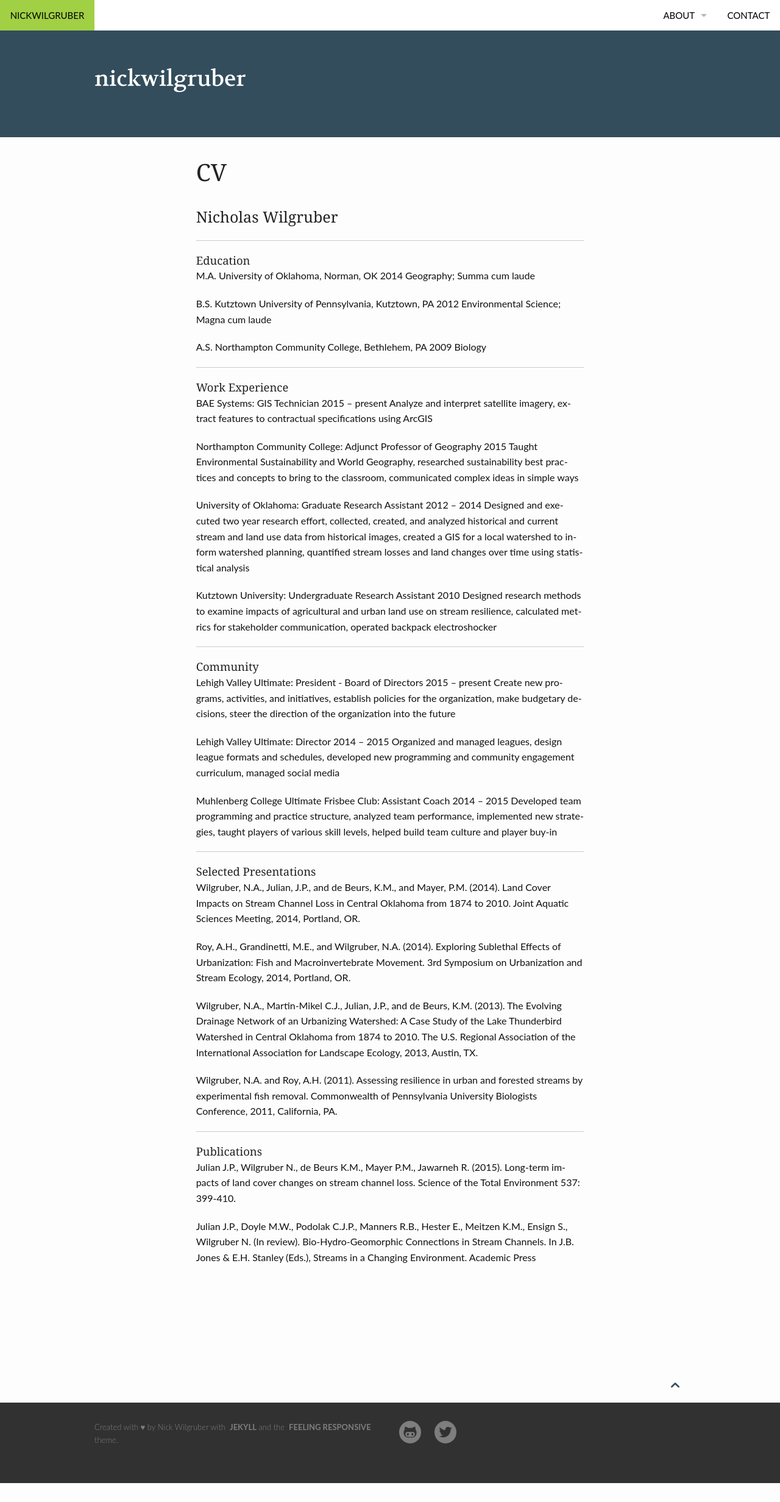
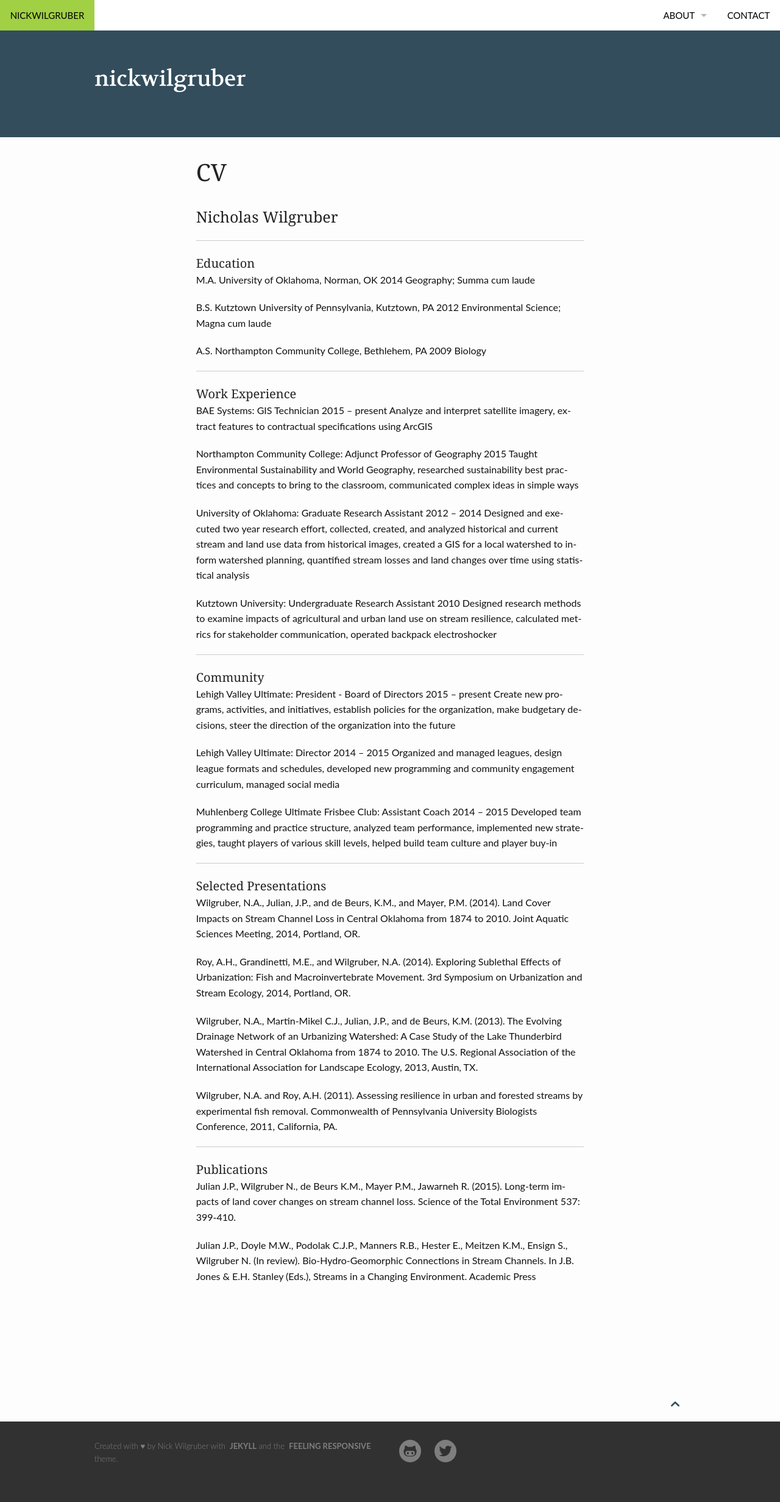
Before and after one commit to wontgruber/wontgruber.github.io, a Jekyll site: the page built from pages/cv.md, in a window 1280 px wide. Shown: the whole page at 61% size. Built offline with Jekyll 4.4.1, drawn with Linux system fonts in a browser that asks for light colours; before the commit the page ends 2432 px from its top, so only the background shows below that.

Commit message:
Update cv.md

```diff
--- a/pages/cv.md
+++ b/pages/cv.md
@@ -17,7 +17,7 @@ tags:
 ### Nicholas Wilgruber
 -----
 
-##### Education
+#### Education
 M.A. University of Oklahoma, Norman, OK                                                         2014
 Geography; Summa cum laude
 
@@ -29,7 +29,7 @@ Biology
 
 -----
 
-##### Work Experience
+#### Work Experience
  BAE Systems: GIS Technician                                                                    2015 – present
   Analyze and interpret satellite imagery, extract features to contractual specifications using ArcGIS
 
@@ -44,7 +44,7 @@ Biology
 
  -----
 
-##### Community
+#### Community
  Lehigh Valley Ultimate: President - Board of Directors                                         2015 – present
   Create new programs, activities, and initiatives, establish policies for the organization, make
   budgetary decisions, steer the direction of the organization into the future
@@ -57,7 +57,7 @@ Biology
 
 ----
 
-##### Selected Presentations
+#### Selected Presentations
  Wilgruber, N.A., Julian, J.P., and de Beurs, K.M., and Mayer, P.M. (2014). Land Cover Impacts on Stream Channel Loss in Central Oklahoma from 1874 to 2010. Joint Aquatic Sciences Meeting, 2014, Portland, OR.
 
  Roy, A.H., Grandinetti, M.E., and Wilgruber, N.A. (2014). Exploring Sublethal Effects of Urbanization: Fish and Macroinvertebrate Movement. 3rd Symposium on Urbanization and Stream Ecology, 2014, Portland, OR.
@@ -68,7 +68,7 @@ Biology
 
 ----
 
-##### Publications
+#### Publications
 Julian J.P., Wilgruber N., de Beurs K.M., Mayer P.M., Jawarneh R. (2015). Long-term impacts of land cover changes on stream channel loss. Science of the Total Environment 537: 399-410.
 
 Julian J.P., Doyle M.W., Podolak C.J.P., Manners R.B., Hester E., Meitzen K.M., Ensign S., Wilgruber N. (In review). Bio-Hydro-Geomorphic Connections in Stream Channels. In J.B. Jones & E.H. Stanley (Eds.), Streams in a Changing Environment. Academic Press
```
